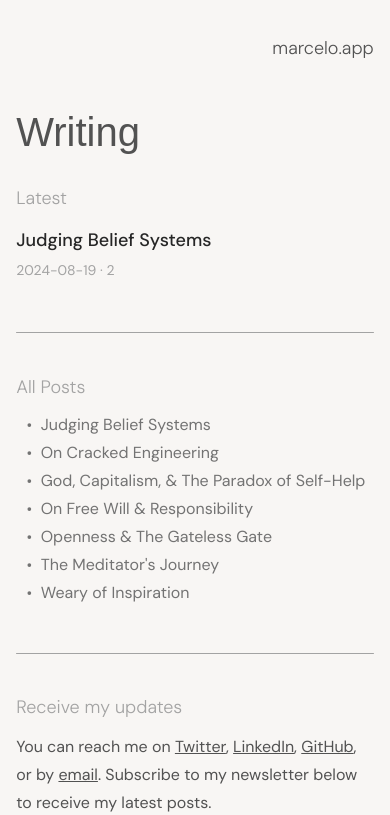
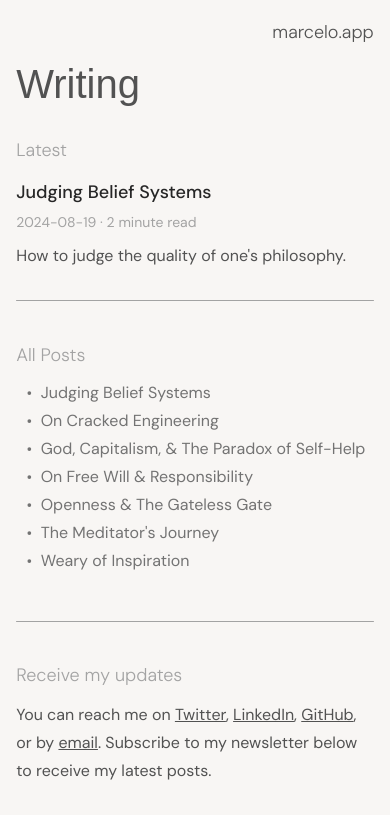
Before and after one commit to appcabinet/marcelo-app, a Next.js app: page /writing in a window 390 px wide. Shown: the top 815 px of the page. Built offline with nearby package versions, Linux system fonts and the light colour scheme; a web font is replaced by a local one.

Commit message:
chore: tweaks

```diff
--- a/src/app/writing/page.js
+++ b/src/app/writing/page.js
@@ -22,7 +22,7 @@ export default async function Page() {
 
     return (
         <AppSection>
-            <nav className={"h-24 flex justify-between items-center content-center mb-4"}>
+            <nav className={"h-16 md:h-24 flex justify-between items-center content-center"}>
                 <Link href={"/writing"} className={"flex justify-start items-center group hover:text-orange-400"}>
                 </Link>
                 <Link href={"/"} className={"flex justify-start items-center group hover:text-orange-400"}>
@@ -36,7 +36,7 @@ export default async function Page() {
                 Writing
             </H1>
             <LatestPost frontmatter={latest}/>
-            <Divider className={"mt-10 mb-10 bg-neutral-300"}/>
+            <Divider className={"mt-8 mb-10 bg-neutral-300"}/>
             <PostList posts={posts}/>
             <Divider className={"mt-12 mb-10 bg-neutral-300"}/>
             <Contact/>
--- a/src/components/custom/LatestPost.jsx
+++ b/src/components/custom/LatestPost.jsx
@@ -3,16 +3,19 @@ import React from "react";
 import H3 from "@/components/custom/core/H3";
 
 const LatestPost = ({ frontmatter }) => {
+    const preview = frontmatter;
+    console.log('preview:', preview);
     return (
         <>
             <H3 className={"mb-4"}>Latest</H3>
-            <Link href={`/w/${frontmatter.slug}`} className={"w-full flex flex-col items-start mb-5 rounded-lg"}>
+            <Link href={`/w/${frontmatter.slug}`} className={"w-full flex flex-col items-start mb-4 rounded-lg"}>
                 <h4 className={"text-lg font-medium text-neutral-800 leading-6 mb-2"}>
                     {frontmatter.title}
                 </h4>
                 <p className={"text-sm md:text-[16px] mb-3 text-neutral-400"}>
-                    {frontmatter.created} · {frontmatter.duration}
+                    {frontmatter.created} · {frontmatter.duration} minute read
                 </p>
+
                 {frontmatter?.summary && (
                     <p className={"text-md md:text-[16px] text-neutral-600"}>
                         {frontmatter.summary}
--- a/src/data/posts/judging-belief-systems.mdx
+++ b/src/data/posts/judging-belief-systems.mdx
@@ -4,7 +4,7 @@ created: '2024-08-19'
 updated: '2024-08-19'
 duration: 2
 subtitle:
-summary:
+summary: How to judge the quality of one's philosophy.
 ---
 
 You can accurately judge the quality of ones philosophy by the outcomes it creates in that person's life. Negative belief systems will naturally draw that person towards chaos, whilst positive ones will tend to bring order and peace.
```
